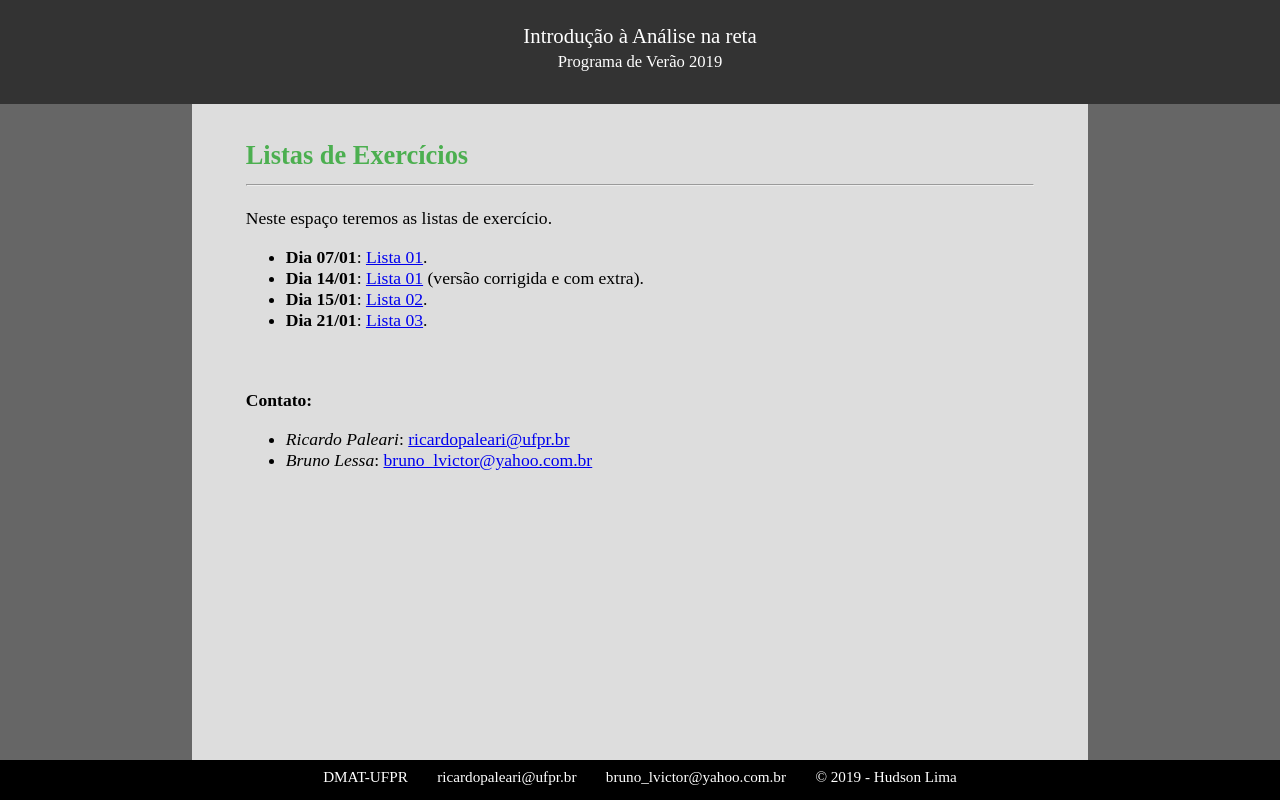
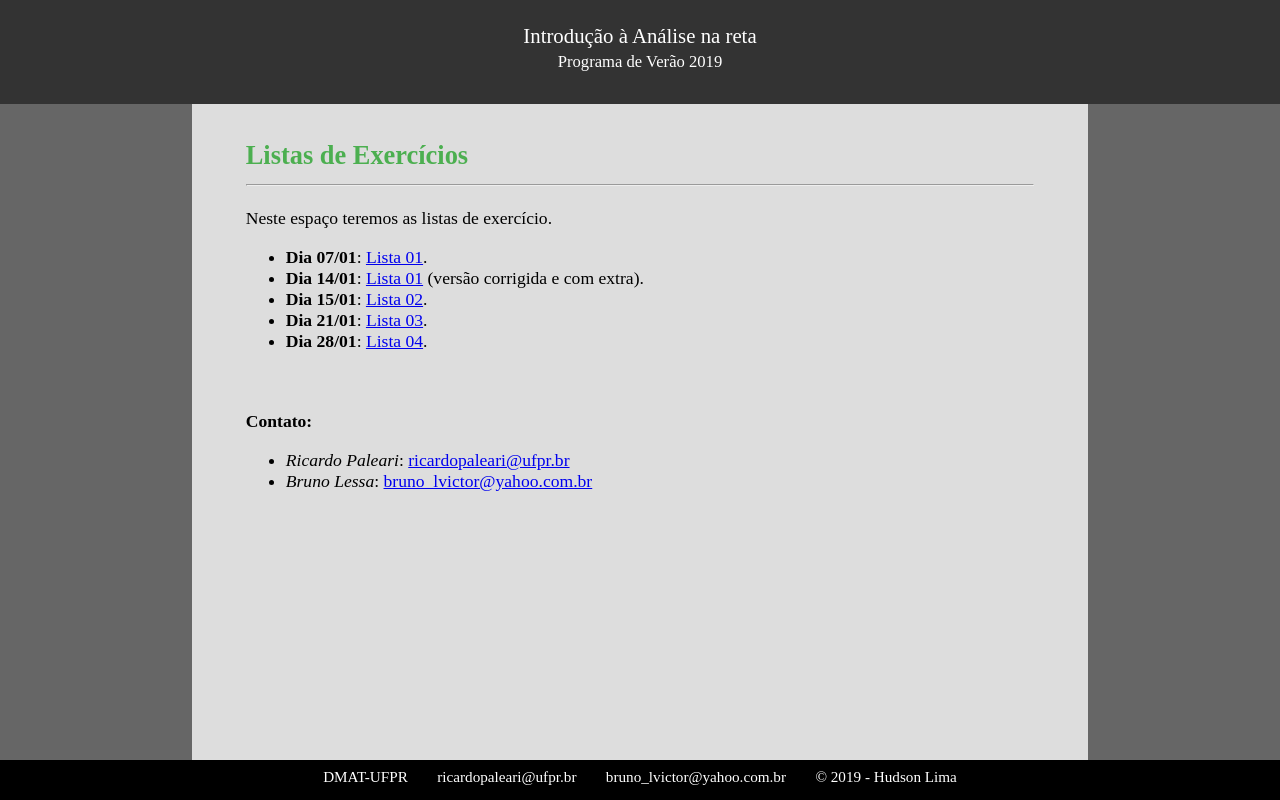
Before and after one commit to hudsonnl/hudsonnl.github.io, a plain HTML site: page analise2019/AnaliseVerao.html in a window 1280 px wide. Drawn offline with Linux system fonts and the light colour scheme.

Commit message:
Add files via upload

```diff
--- a/analise2019/AnaliseVerao.html
+++ b/analise2019/AnaliseVerao.html
@@ -106,6 +106,7 @@ Neste espaço teremos as listas de exercício.
     <li><b>Dia 14/01</b>: <a href="lista_1%20(1).pdf" target="_blank">Lista 01</a> (versão corrigida e com extra). </li>
     <li><b>Dia 15/01</b>: <a href="lista_2.pdf" target="_blank">Lista 02</a>. </li>
     <li><b>Dia 21/01</b>: <a href="lista_3.pdf" target="_blank">Lista 03</a>. </li>
+    <li><b>Dia 28/01</b>: <a href="lista_4.pdf" target="_blank">Lista 04</a>. </li>
 </ul>
     <br/>
     <br/>
```
Also changed, not shown: 1 other file.
